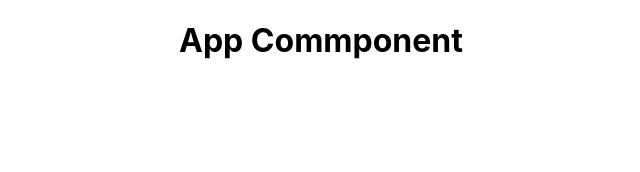
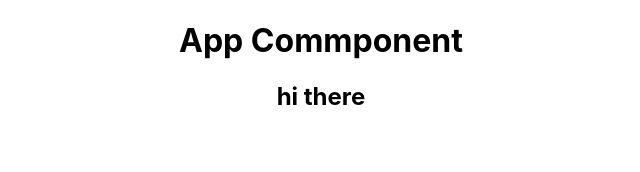
Before and after one commit to terefet/my-frst-reactrepo, a React (Create React App) app: page / in a window 1280 px wide. Shown: the top 172 px of the page, without its empty margins (319-959 px from the left). Built offline with nearby package versions, Linux system fonts and the light colour scheme.

Commit message:
react first test

```diff
--- a/src/App.js
+++ b/src/App.js
@@ -6,6 +6,7 @@ function App() {
     <div className="App">
       <div className="content">
         <h1>App Commponent</h1>
+        <h2>hi there</h2>
       </div>
     </div>
   );
```
